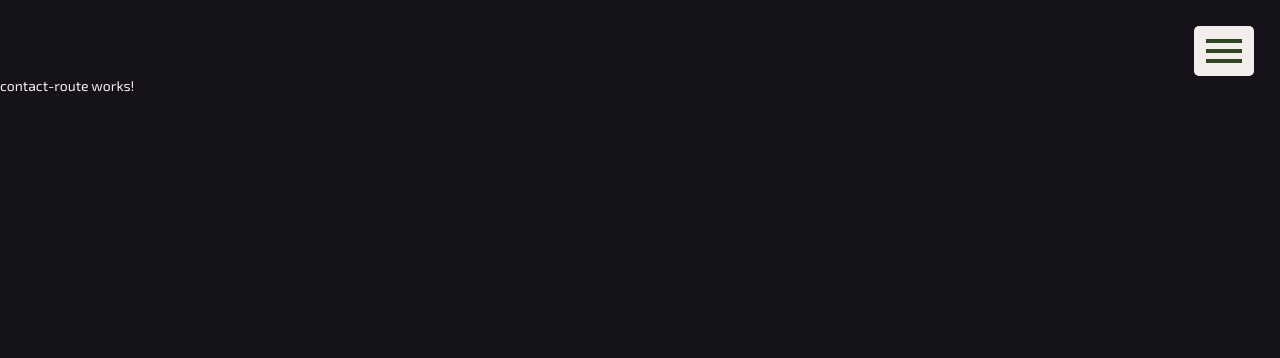
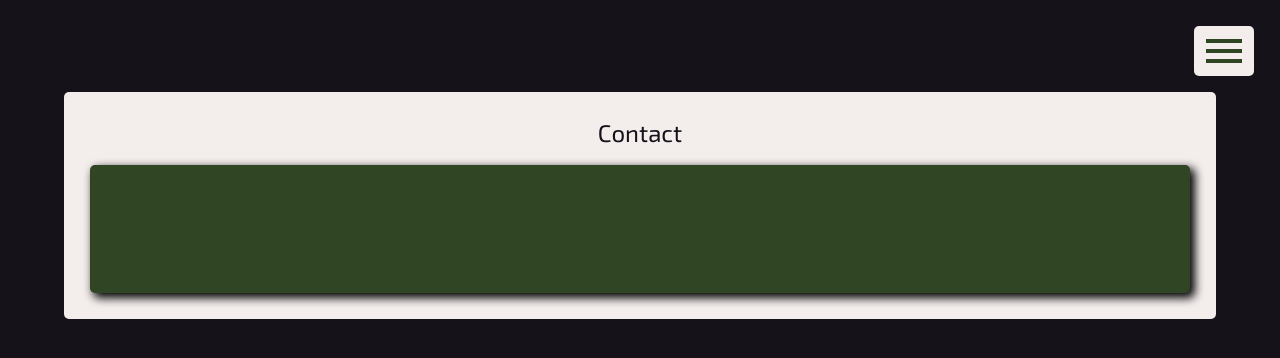
Before and after one commit to wayaway-jtm/portfolio-site, an Angular app: page /contact in a window 1280 px wide. Shown: the top 358 px of the page. Built offline with nearby package versions, Linux system fonts and the light colour scheme.

Commit message:
init contact page

```diff
--- a/src/app/contact-route/contact-route.component.html
+++ b/src/app/contact-route/contact-route.component.html
@@ -1 +1,8 @@
-<p>contact-route works!</p>
+<div class="route-content-wrapper">
+    <div class="card-holder">
+        <h1>Contact</h1>
+        <div class="card">
+
+        </div>
+    </div>
+</div>
```
